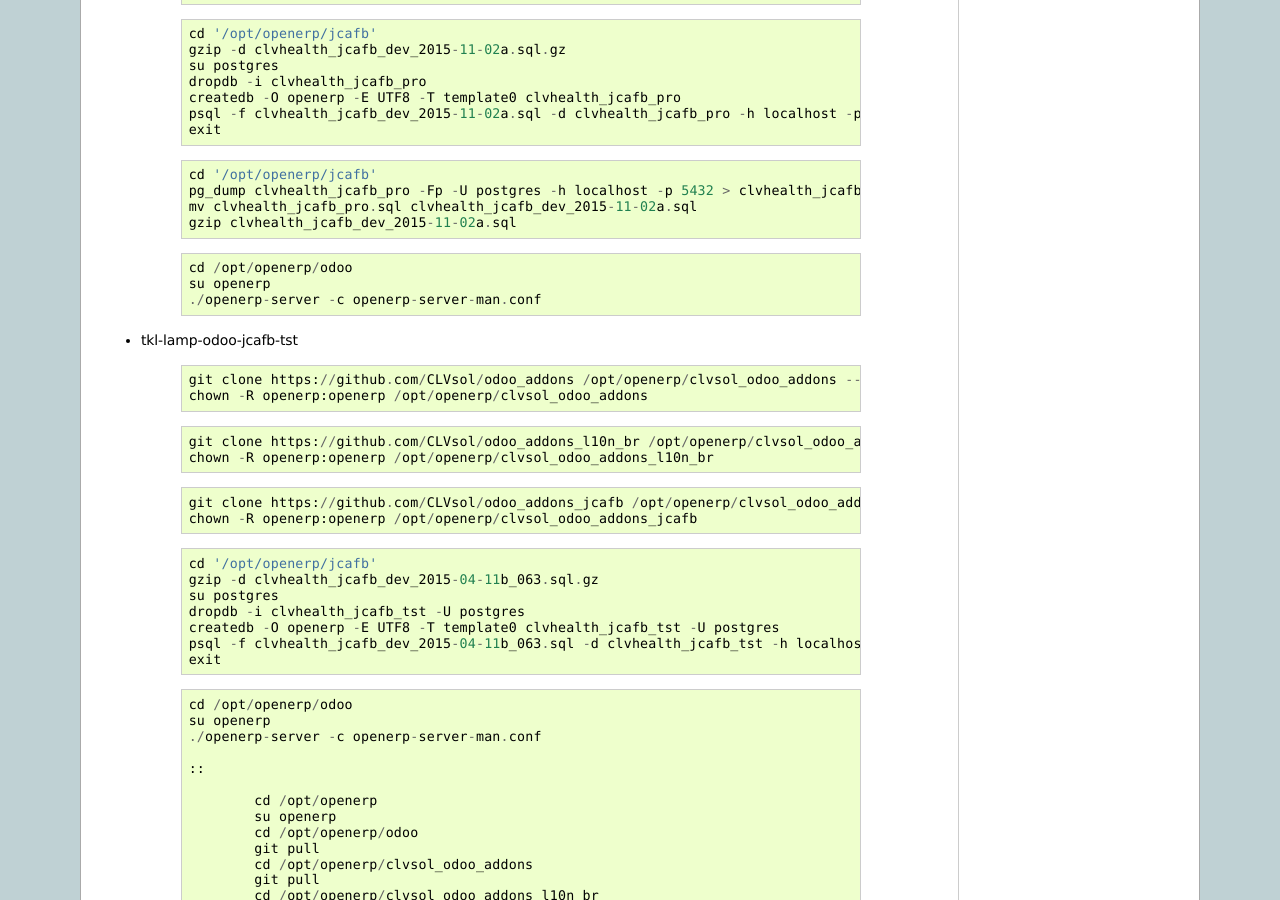
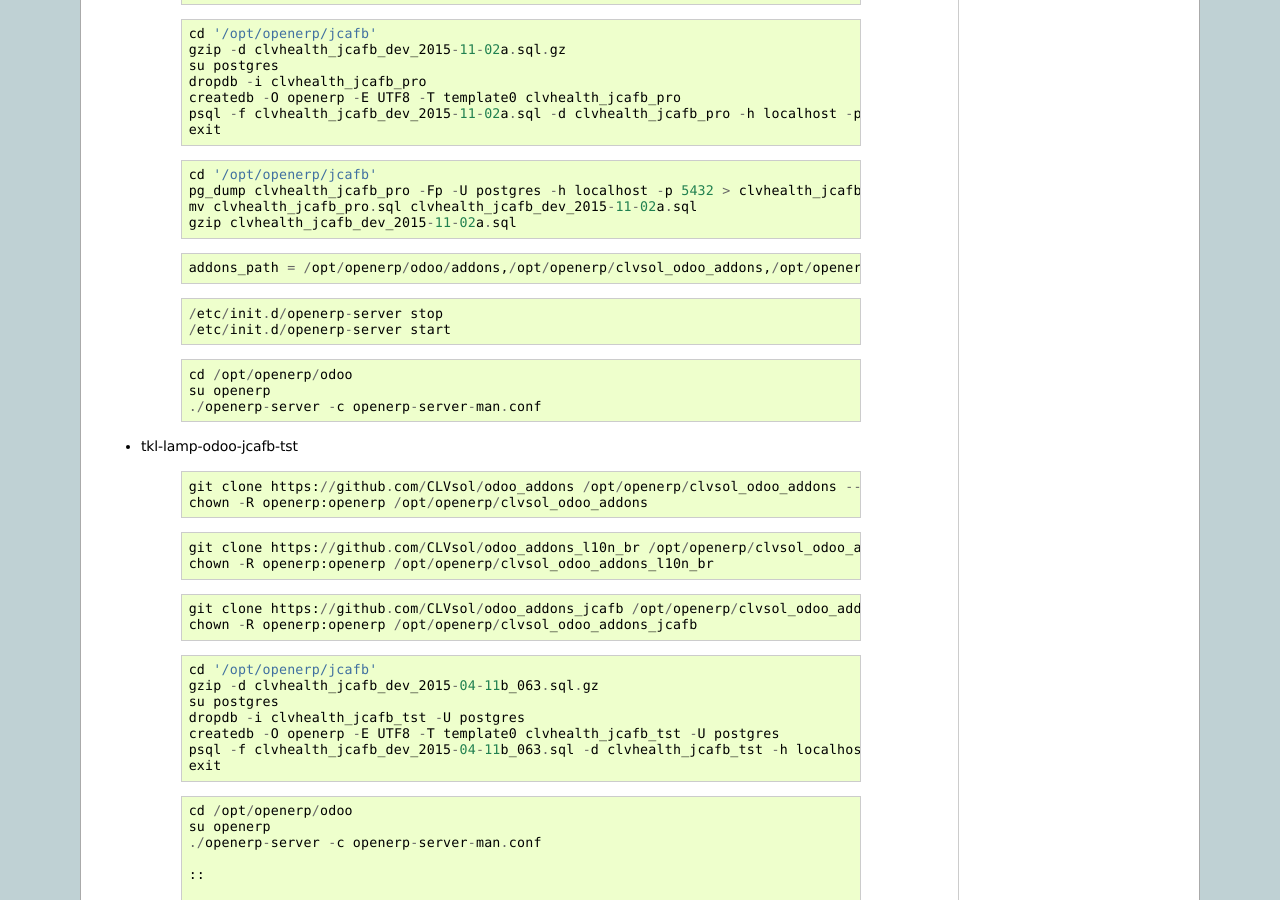
Before and after one commit to CLVsol/odoo_clvhealth_jcafb, a Sphinx documentation site: the page built from doc/source/clvsol_odoo_clvhealth_jcafb.rst, in a window 1280 px wide and 900 px high, scrolled down 672 px. Built offline with Sphinx 7.4.7, drawn with Linux system fonts in a browser that asks for light colours.

Commit message:
Updated "doc".

```diff
--- a/doc/source/clvsol_odoo_clvhealth_jcafb.rst
+++ b/doc/source/clvsol_odoo_clvhealth_jcafb.rst
@@ -61,6 +61,15 @@
         pg_dump clvhealth_jcafb_pro -Fp -U postgres -h localhost -p 5432 > clvhealth_jcafb_pro.sql
         mv clvhealth_jcafb_pro.sql clvhealth_jcafb_dev_2015-11-02a.sql
         gzip clvhealth_jcafb_dev_2015-11-02a.sql
+
+    ::
+
+    	addons_path = /opt/openerp/odoo/addons,/opt/openerp/clvsol_odoo_addons,/opt/openerp/clvsol_odoo_addons_l10n_br,/opt/openerp/clvsol_odoo_addons_jcafb
+
+    ::
+
+        /etc/init.d/openerp-server stop
+        /etc/init.d/openerp-server start
 
     ::
 
```
